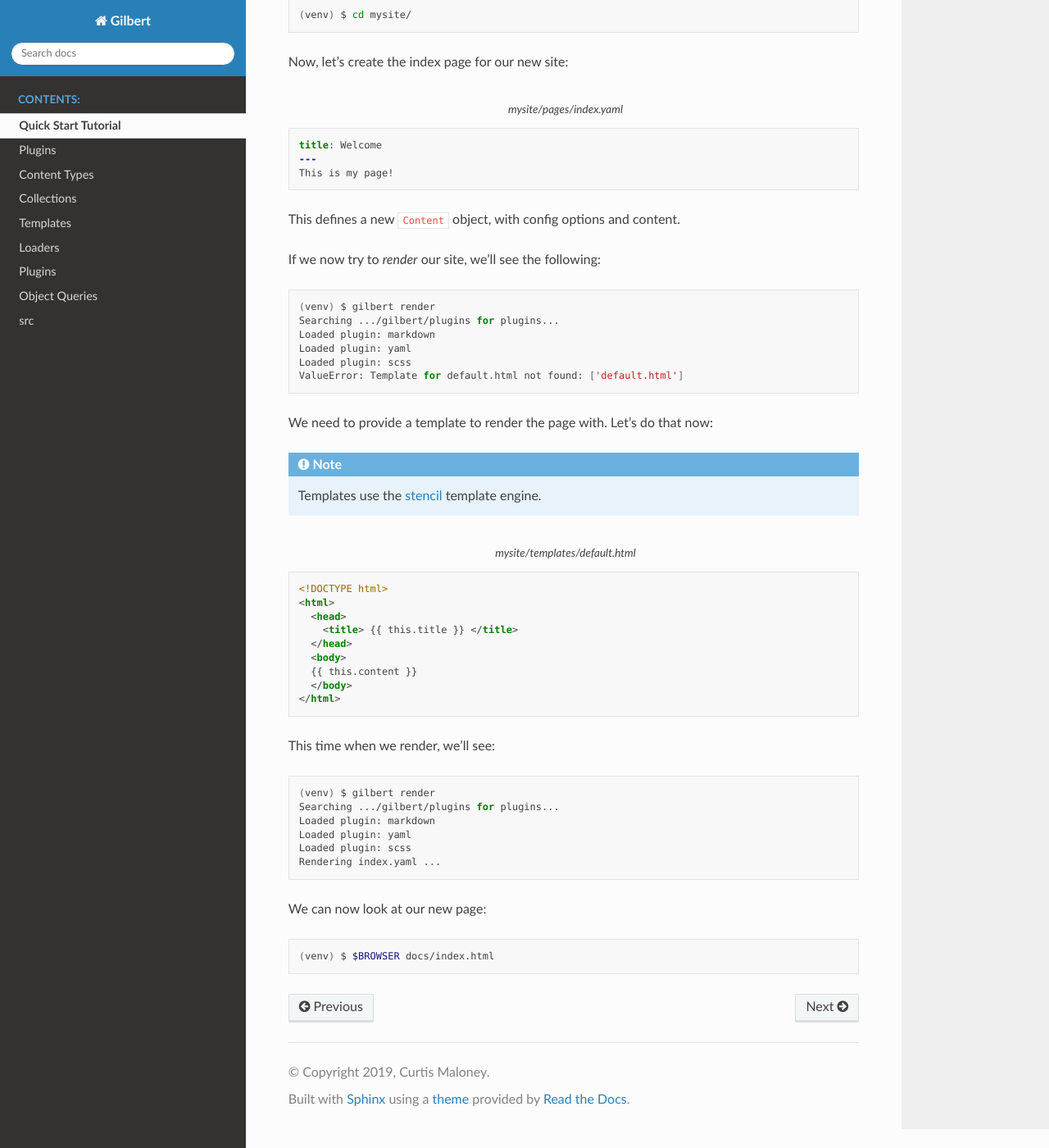
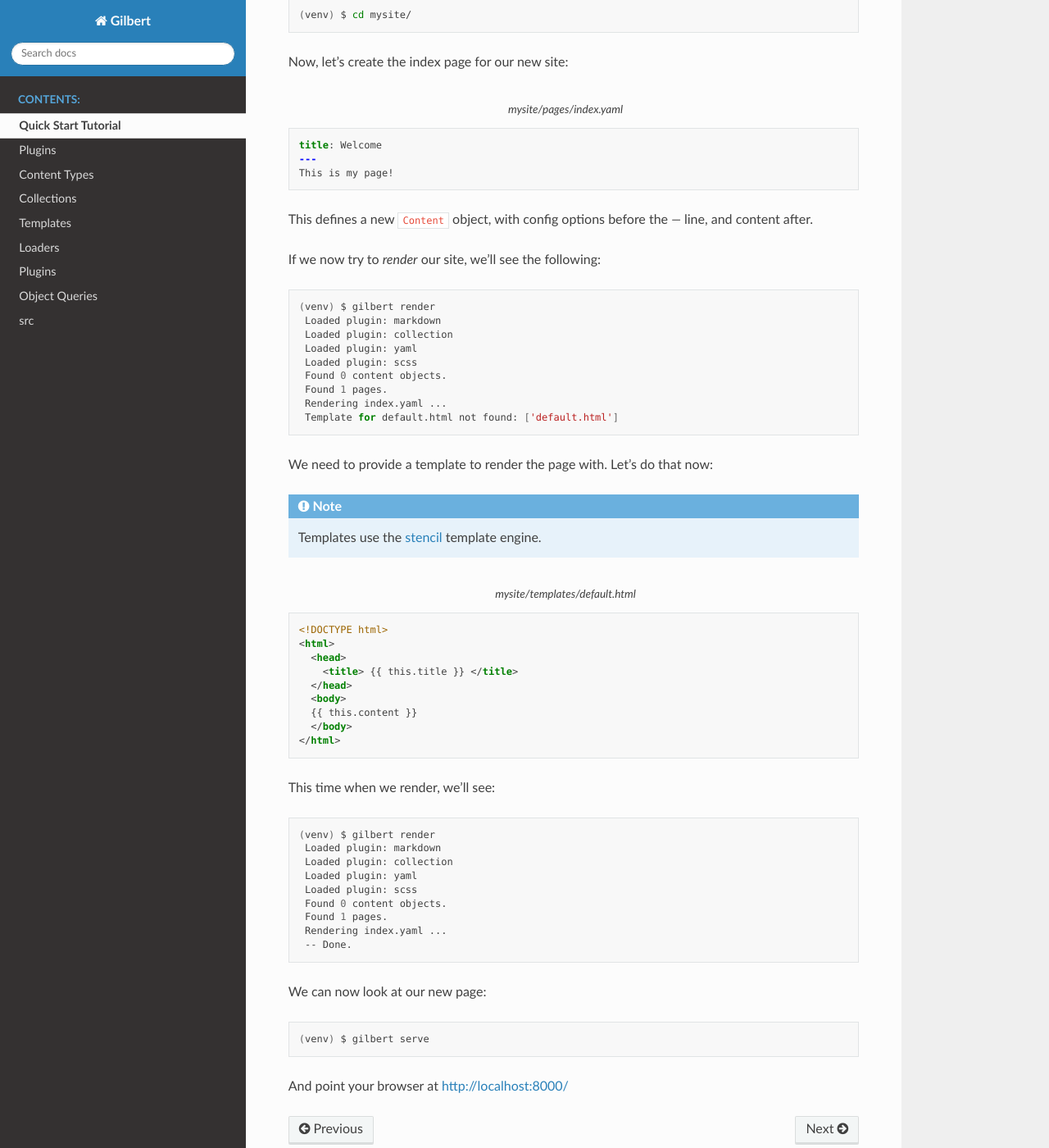
Before and after one commit to funkybob/gilbert, a Sphinx documentation site: the page built from docs/tutorials/quick_start.rst, in a window 1280 px wide and 1400 px high, scrolled down 706 px. Shown: the whole window at 82% size. Built offline with Sphinx 7.4.7 and the Read the Docs theme 2.0.0, drawn with Linux system fonts in a browser that asks for light colours.

Commit message:
Update quickstart

```diff
--- a/docs/tutorials/quick_start.rst
+++ b/docs/tutorials/quick_start.rst
@@ -44,18 +44,22 @@ Now, let's create the index page for our new site:
    ---
    This is my page!
 
-This defines a new ``Content`` object, with config options and content.
+This defines a new ``Content`` object, with config options before the `---`
+line, and content after.
 
 If we now try to `render` our site, we'll see the following:
 
 .. code-block:: sh
 
    (venv) $ gilbert render
-   Searching .../gilbert/plugins for plugins...
-   Loaded plugin: markdown
-   Loaded plugin: yaml
-   Loaded plugin: scss
-   ValueError: Template for default.html not found: ['default.html']
+    Loaded plugin: markdown
+    Loaded plugin: collection
+    Loaded plugin: yaml
+    Loaded plugin: scss
+    Found 0 content objects.
+    Found 1 pages.
+    Rendering index.yaml ...
+    Template for default.html not found: ['default.html']
 
 We need to provide a template to render the page with. Let's do that now:
 
@@ -79,17 +83,22 @@ This time when we render, we'll see:
 .. code-block:: sh
 
    (venv) $ gilbert render
-   Searching .../gilbert/plugins for plugins...
-   Loaded plugin: markdown
-   Loaded plugin: yaml
-   Loaded plugin: scss
-   Rendering index.yaml ...
+    Loaded plugin: markdown
+    Loaded plugin: collection
+    Loaded plugin: yaml
+    Loaded plugin: scss
+    Found 0 content objects.
+    Found 1 pages.
+    Rendering index.yaml ...
+    -- Done.
 
 We can now look at our new page:
 
 .. code-block:: sh
 
-   (venv) $ $BROWSER docs/index.html
+   (venv) $ gilbert serve
+
+And point your browser at http://localhost:8000/
 
 
 .. _stencil: https://stencil-templates.readthedocs.io/en/latest/
```
